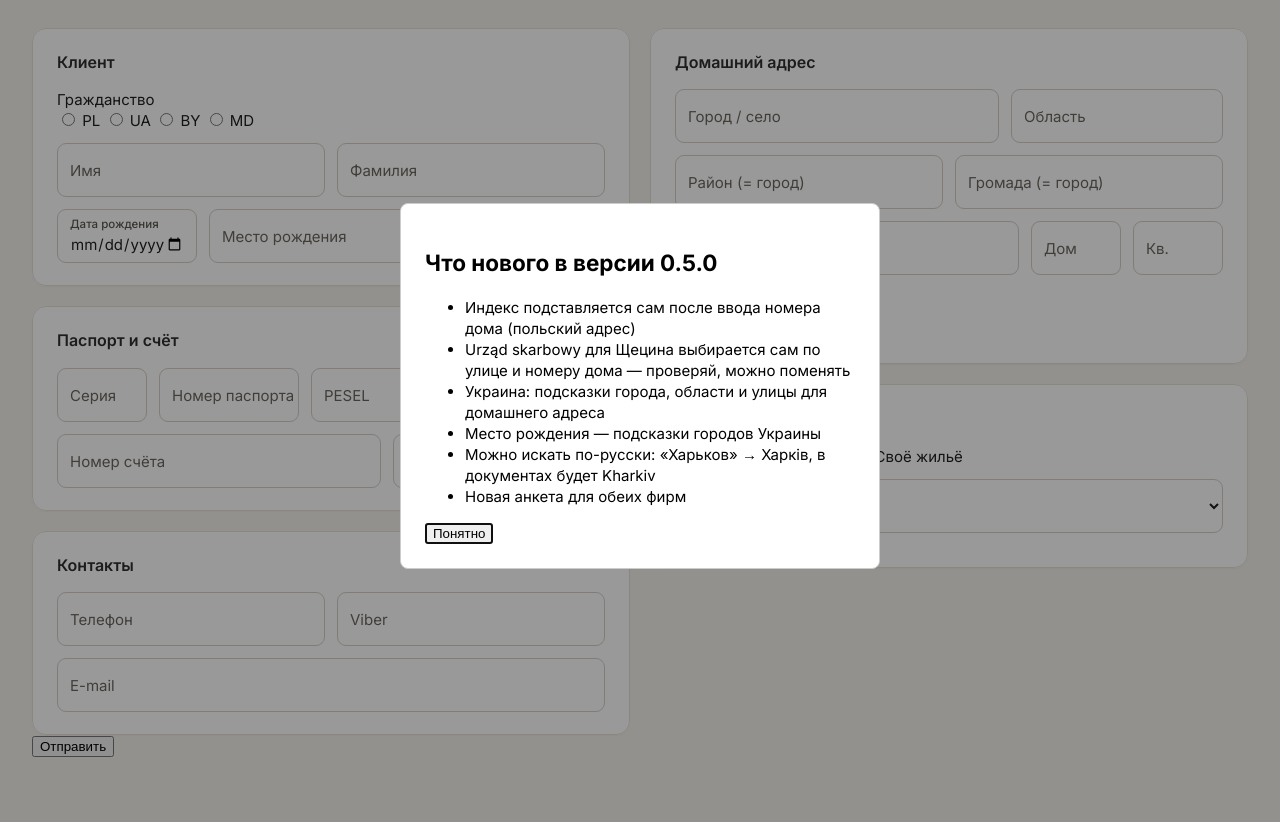
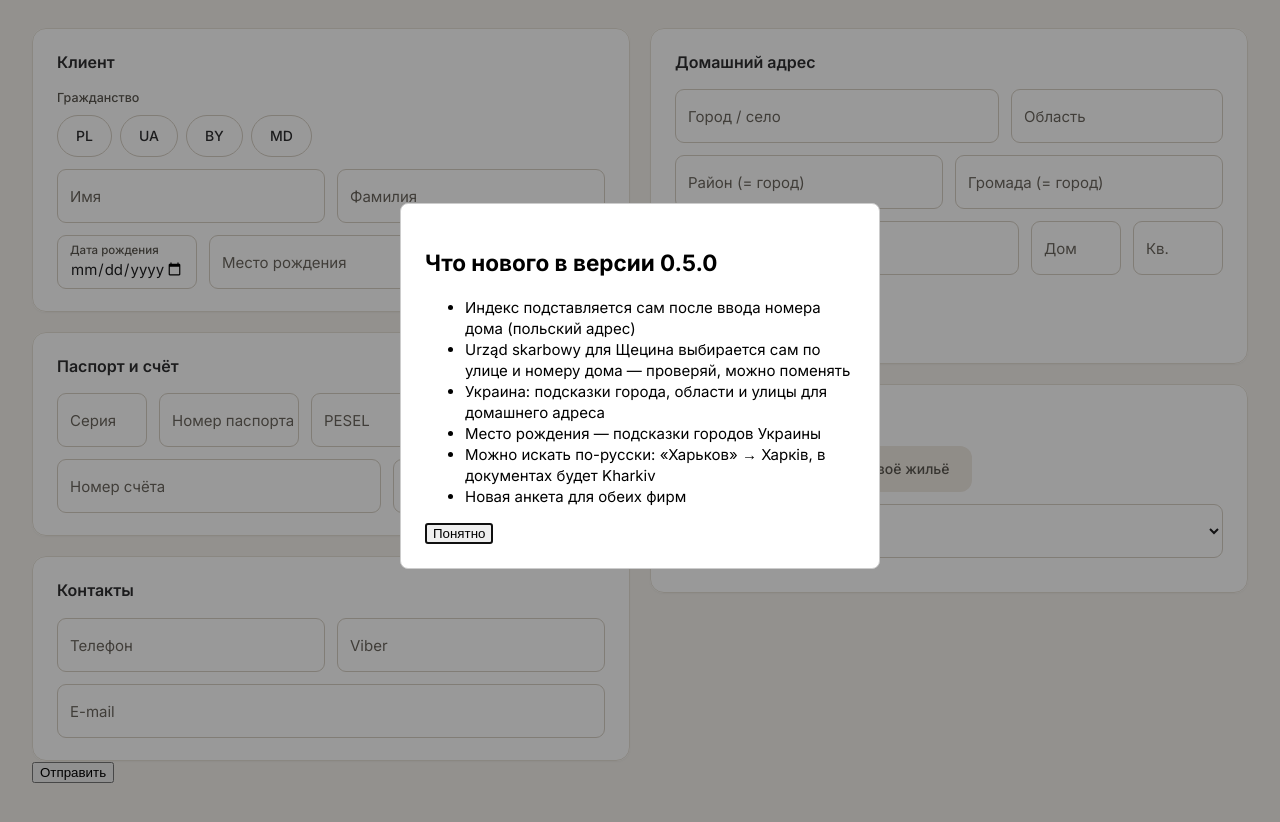
Before and after one commit to PavelHorishny/paper-filler, a Spring Boot app: page / in a window 1280 px wide. Shown: the part 71-893 px from the top of the page. Run offline with Spring Boot 4, Linux system fonts and the light colour scheme; the visitor is signed in with stand-in values (Sample User, id 1); some of the project's set-up classes (security, data sources, template engines, error pages and the like) are left out, and stand-ins take their place.

Commit message:
branding

```diff
--- a/src/main/resources/static/css/style.css
+++ b/src/main/resources/static/css/style.css
@@ -210,3 +210,70 @@ fieldset.card > legend + * { clear: both; }
 .check input { width: 18px; height: 18px; accent-color: var(--copper); }
 
 .suggestions { top: calc(100% + 4px); }
+/* ========== Подпись группы ========== */
+.lbl {
+    display: block;
+    margin-bottom: 8px;
+    font-size: 12.5px;
+    font-weight: 500;
+    color: var(--muted);
+}
+
+/* ========== Кнопки-таблетки (радио) ========== */
+.pills { display: flex; flex-wrap: wrap; gap: 8px; }
+.pill { position: relative; }
+.pill input {
+    position: absolute;
+    opacity: 0;                /* кружок не виден, но остаётся в форме и доступен с клавиатуры */
+    width: 1px;
+    height: 1px;
+}
+.pill span {
+    display: inline-flex;
+    align-items: center;
+    height: 42px;
+    padding: 0 18px;
+    border: 1px solid var(--border);
+    border-radius: 999px;
+    background: var(--card);
+    font-size: 14px;
+    font-weight: 500;
+    color: var(--graphite);
+    cursor: pointer;
+    transition: background 0.15s, color 0.15s, border-color 0.15s;
+}
+.pill span:hover { border-color: var(--graphite); }
+.pill input:checked + span {
+    background: var(--graphite);
+    border-color: var(--graphite);
+    color: #FFFFFF;
+}
+.pill input:focus-visible + span { box-shadow: 0 0 0 3px rgba(156, 92, 38, 0.3); }
+
+/* ========== Переключатель-сегменты (Фирменное / Своё) ========== */
+.seg {
+    display: inline-flex;
+    gap: 4px;
+    padding: 4px;
+    background: #EFEAE2;
+    border-radius: 12px;
+}
+.seg label { position: relative; }
+.seg input { position: absolute; opacity: 0; width: 1px; height: 1px; }
+.seg span {
+    display: inline-flex;
+    align-items: center;
+    height: 38px;
+    padding: 0 18px;
+    border-radius: 9px;
+    font-size: 14px;
+    font-weight: 500;
+    color: var(--muted);
+    cursor: pointer;
+}
+.seg input:checked + span {
+    background: var(--card);
+    color: var(--text);
+    box-shadow: 0 1px 3px rgba(46, 46, 48, 0.12);
+}
+.seg input:focus-visible + span { box-shadow: 0 0 0 3px rgba(156, 92, 38, 0.3); }
--- a/src/main/resources/templates/form.html
+++ b/src/main/resources/templates/form.html
@@ -30,13 +30,15 @@
                     <legend>Клиент</legend>
                     <div class="fields">
                         <div>
-                            <span class="lbl">Гражданство</span><br>
-                            <label th:each="c : ${citizenships}">
-                                <input type="radio" th:field="*{citizenship}" th:value="${c}" required
-                                       th:data-series="${c.seriesPattern}"
-                                       th:data-number="${c.numberPattern}">
-                                <span th:text="${c.label}"></span>
-                            </label>
+                            <span class="lbl">Гражданство</span>
+                            <div class="pills">
+                                <label class="pill" th:each="c : ${citizenships}">
+                                    <input type="radio" th:field="*{citizenship}" th:value="${c}" required
+                                           th:data-series="${c.seriesPattern}"
+                                           th:data-number="${c.numberPattern}">
+                                    <span th:text="${c.label}"></span>
+                                </label>
+                            </div>
                         </div>
                     </div>
                     <div class="fields">
@@ -165,8 +167,10 @@
                 <fieldset class="card">
                     <legend>Адрес в Польше</legend>
                     <div class="fields">
-                        <label><input type="radio" th:field="*{companyHousing}" th:value="true"> Фирменное жильё</label>
-                        <label><input type="radio" th:field="*{companyHousing}" th:value="false"> Своё жильё</label>
+                        <div class="seg" role="group" aria-label="Тип жилья">
+                            <label><input type="radio" th:field="*{companyHousing}" th:value="true"><span>Фирменное жильё</span></label>
+                            <label><input type="radio" th:field="*{companyHousing}" th:value="false"><span>Своё жильё</span></label>
+                        </div>
                     </div>
 
                     <fieldset id="company-address" class="fields" style="border: 0; padding: 0; margin: 0 0 12px">
```
